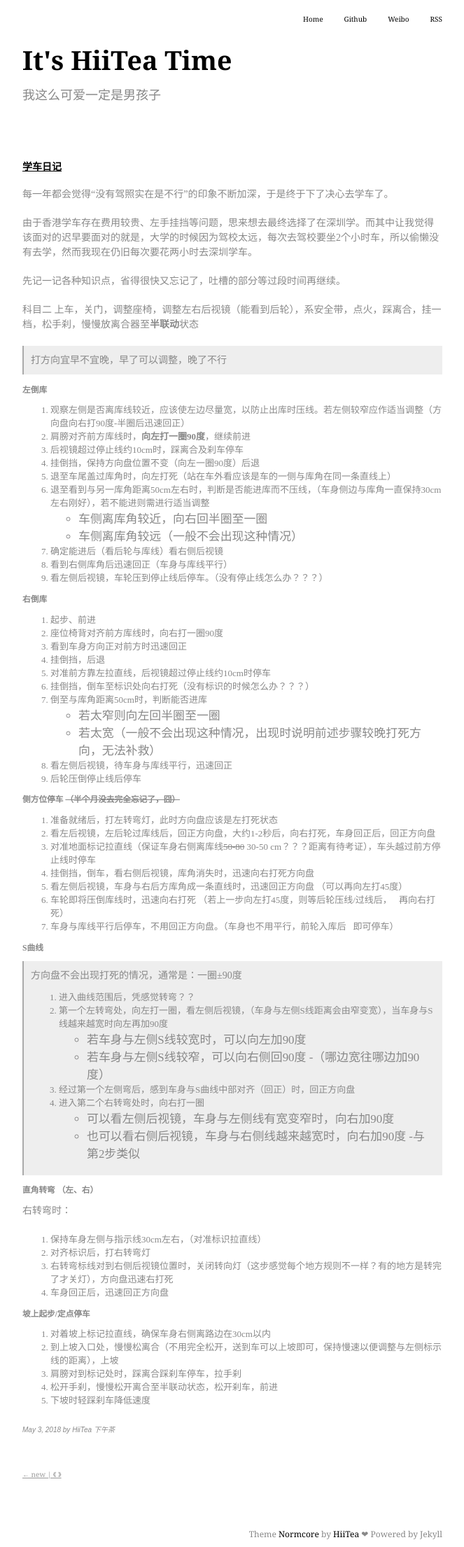
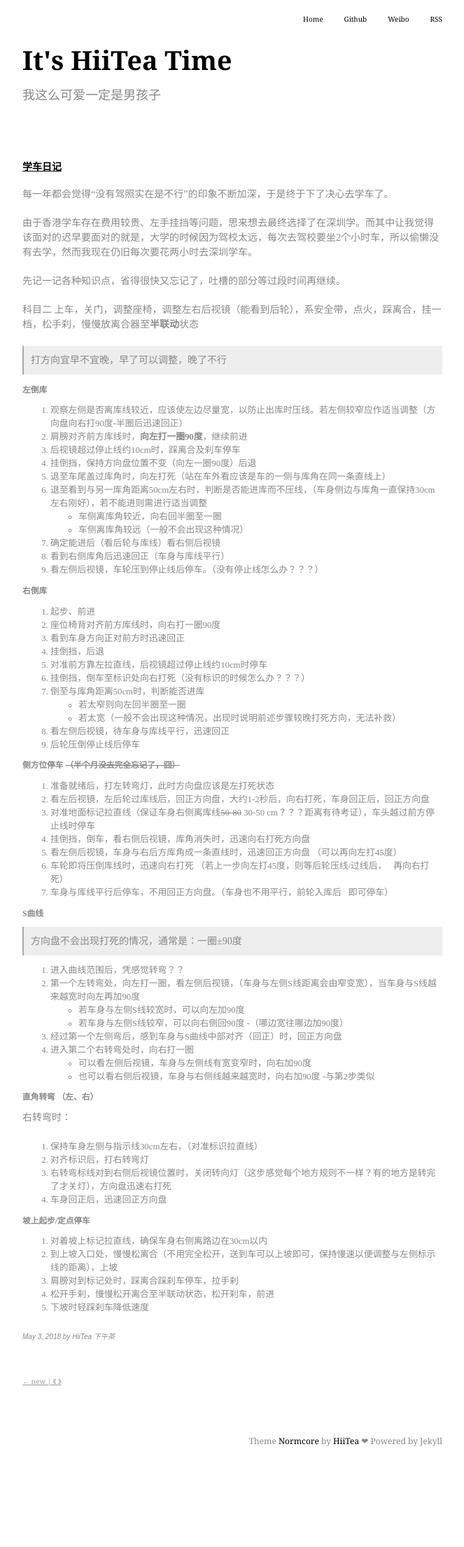
Before and after one commit to momoNorthy/blog-1, a Jekyll site: the page built from _posts/2018-05-03-学车日记.md, in a window 1280 px wide. Shown: the whole page at 70% size, without its empty margins (18-681 px from the left). Built offline with Jekyll 4.4.1, drawn with Linux system fonts in a browser that asks for light colours; our own code applies the rules of GitHub Pages for plain Markdown files; comment, search, counter and statistics services are not loaded; after the commit the page ends 2077 px from its top, so only the background shows below that.

Commit message:
fix style, markdown

```diff
--- a/_posts/2018-05-03-学车日记.md
+++ b/_posts/2018-05-03-学车日记.md
@@ -53,6 +53,7 @@ tags: 学车
 
 ### S曲线
 > 方向盘不会出现打死的情况，通常是：一圈±90度
+
 1. 进入曲线范围后，凭感觉转弯？？
 2. 第一个左转弯处，向左打一圈，看左侧后视镜，（车身与左侧S线距离会由窄变宽），当车身与S线越来越宽时向左再加90度
   - 若车身与左侧S线较宽时，可以向左加90度
--- a/assets/main.scss
+++ b/assets/main.scss
@@ -123,7 +123,7 @@ article a:hover {
 }
 
 article li {
-  font-size: 1.3em
+  font-size: 0.8rem
 }
 
 footer {
```
